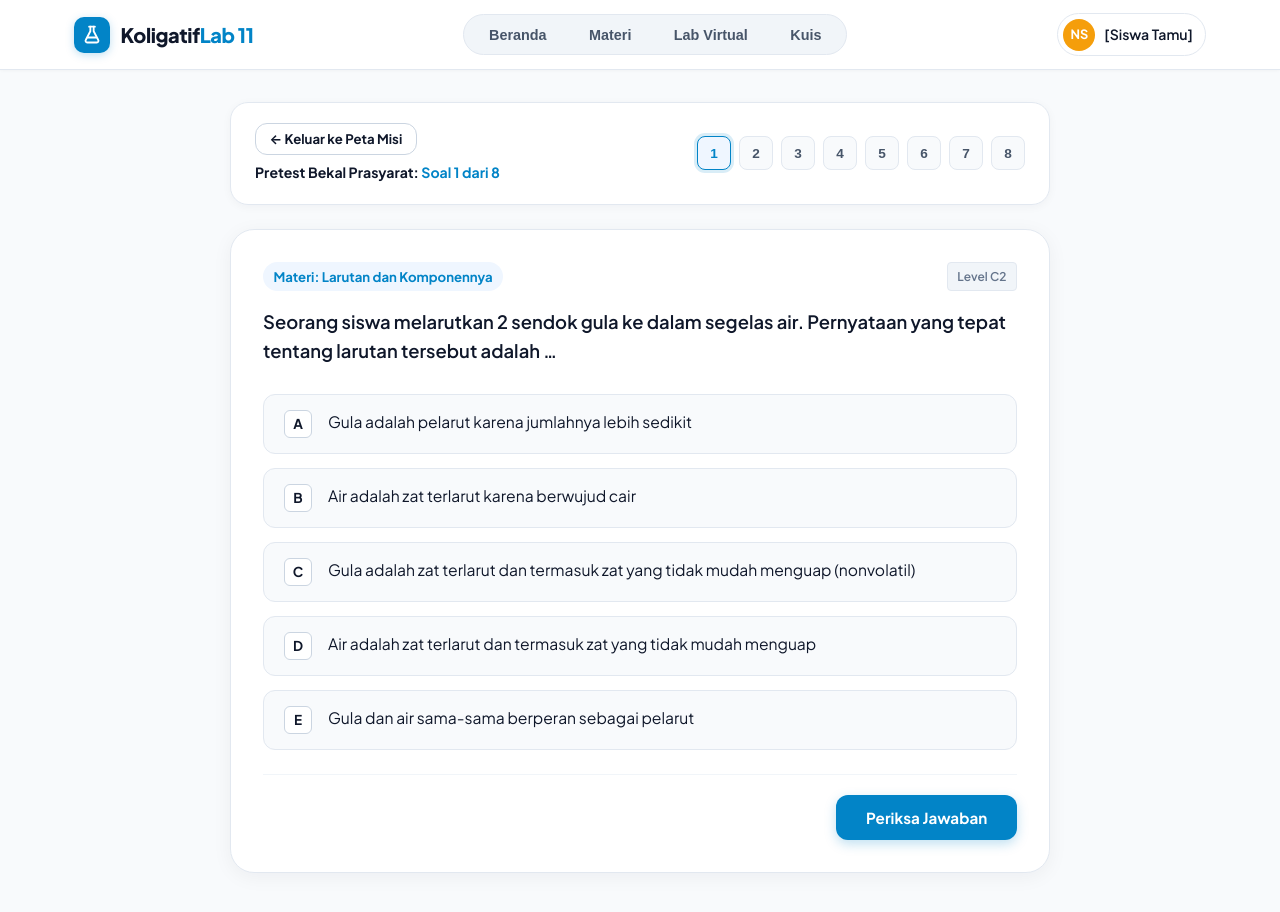
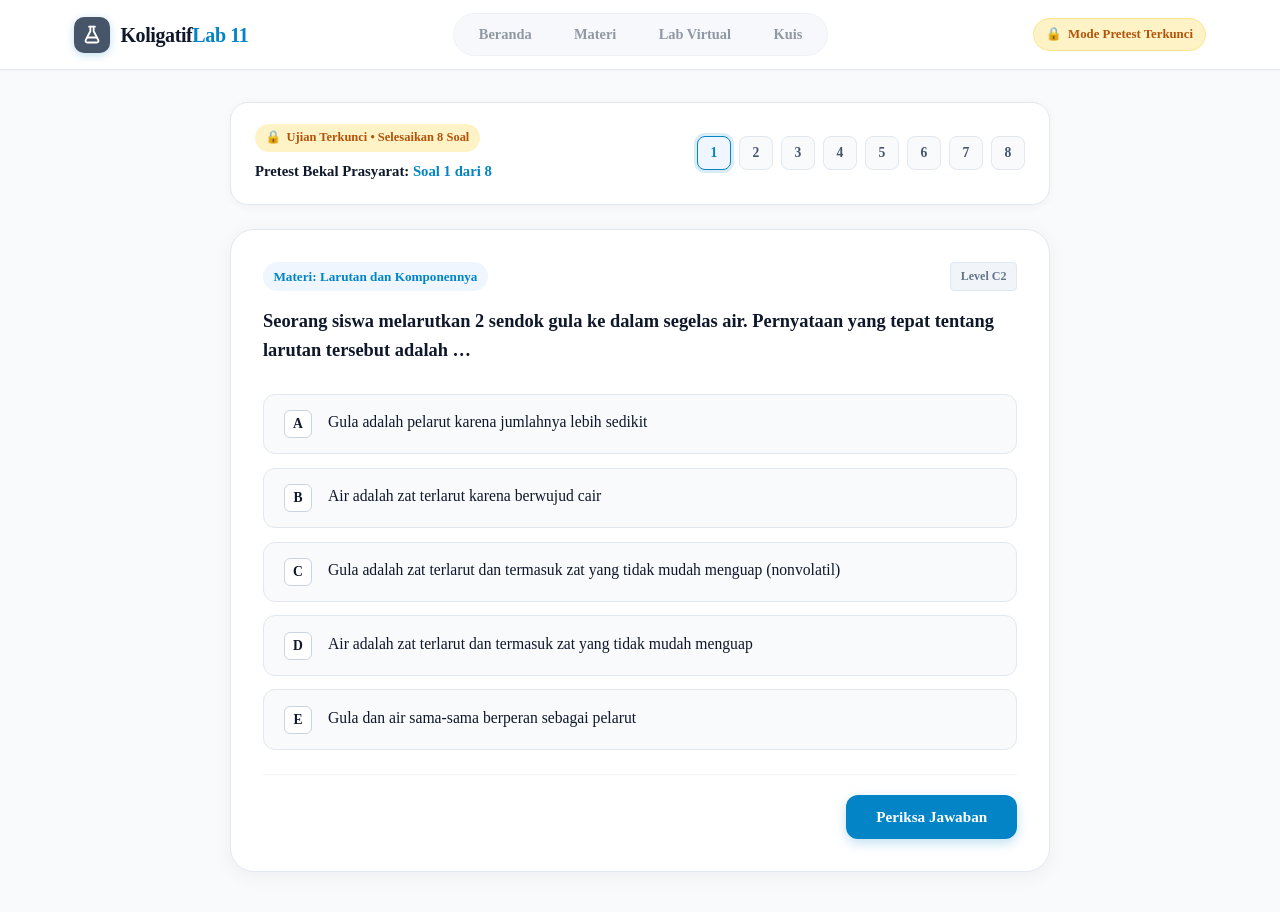
Before and after one commit to poppycahyani213-maker/KimiKoli, a React (Vite) app: page / in a window 1280 px wide. Both pictures are taken after a click on the button "Mulai Misi 1: Pretest & Konsentrasi →". Shown: the top 912 px of the page. Built offline with nearby package versions, Linux system fonts and the light colour scheme.

Commit message:
poppy edit pretest dan font

```diff
--- a/src/App.jsx
+++ b/src/App.jsx
@@ -12,12 +12,15 @@ import Chapter1Page from './features/chapter1-concentration/Chapter1Page';
  *
  * Mengatur alur:
  * - 'home'     : Beranda interaktif KoligatifLab 11 (Hero, Peta Misi, Gamifikasi)
- * - 'pretest'  : Soal Pretest Prasyarat (8 soal pilihan ganda interaktif)
+ * - 'pretest'  : Soal Pretest Prasyarat (Mode Ujian Terkunci Wajib Selesai)
  * - 'chapter1' : Misi 1 (Materi Konsentrasi Larutan & Simulator Lab Virtual)
  */
 export default function App() {
   const [currentView, setCurrentView] = useState('home');
   const [completedChapters, setCompletedChapters] = useState([]);
+
+  // State penguncian pretest: bernilai true saat pretest berlangsung
+  const [isPretestLocked, setIsPretestLocked] = useState(false);
 
   // Ambil progres tersimpan di peramban
   useEffect(() => {
@@ -26,6 +29,15 @@ export default function App() {
       setCompletedChapters(saved.completedChapters);
     }
   }, []);
+
+  const handleStartPretest = () => {
+    setCurrentView('pretest');
+    setIsPretestLocked(true); // Kunci navigasi keluar
+  };
+
+  const handleFinishPretest = () => {
+    setIsPretestLocked(false); // Buka kunci navigasi setelah soal 8 selesai
+  };
 
   const handleCompleteMission1 = () => {
     if (!completedChapters.includes('chapter1')) {
@@ -40,10 +52,15 @@ export default function App() {
 
   return (
     <div className="app-container">
-      {/* 1. Navbar Bersih KoligatifLab 11 */}
+      {/* 1. Navbar KoligatifLab 11 dengan Proteksi Mode Ujian */}
       <Header
         currentView={currentView}
-        onSelectTab={(tabId) => setCurrentView(tabId)}
+        onSelectTab={(tabId) => {
+          if (!isPretestLocked) {
+            setCurrentView(tabId);
+          }
+        }}
+        isExamLocked={isPretestLocked}
       />
 
       {/* 2. Konten Utama */}
@@ -51,15 +68,22 @@ export default function App() {
         {/* Tampilan 1: Beranda KoligatifLab 11 */}
         {currentView === 'home' && (
           <HomePage
-            onStartMission1={() => setCurrentView('pretest')}
+            onStartMission1={handleStartPretest}
           />
         )}
 
-        {/* Tampilan 2: Soal Pretest Interaktif */}
+        {/* Tampilan 2: Soal Pretest Interaktif (Mode Ujian Terkunci) */}
         {currentView === 'pretest' && (
           <PretestPage
-            onBackToHome={() => setCurrentView('home')}
-            onGoToChapter1={() => setCurrentView('chapter1')}
+            onBackToHome={() => {
+              setIsPretestLocked(false);
+              setCurrentView('home');
+            }}
+            onGoToChapter1={() => {
+              setIsPretestLocked(false);
+              setCurrentView('chapter1');
+            }}
+            onFinishPretest={handleFinishPretest}
           />
         )}
 
@@ -77,7 +101,7 @@ export default function App() {
               </button>
               <button
                 type="button"
-                onClick={() => setCurrentView('pretest')}
+                onClick={handleStartPretest}
                 className="btn btn-outline"
                 style={{ padding: '0.45rem 1rem', fontSize: '0.85rem' }}
               >
--- a/src/components/layout/Header.jsx
+++ b/src/components/layout/Header.jsx
@@ -3,22 +3,32 @@ import React from 'react';
 /**
  * Komponen Navbar KoligatifLab 11
  *
- * Sesuai desain acuan:
- * - Logo & Nama Platform
- * - Pill Tabs: Beranda, Materi, Lab Virtual, Kuis
- * - Avatar Inisial Siswa (tanpa meminta data pribadi)
+ * Mendukung Mode Ujian Terfokus (isExamLocked):
+ * - Jika aktif, seluruh tombol navigasi dinonaktifkan agar siswa fokus
+ *   menyelesaikan pretest hingga tuntas.
  */
-export default function Header({ currentView = 'home', onSelectTab }) {
+export default function Header({ currentView = 'home', onSelectTab, isExamLocked = false }) {
+  const handleNavClick = (tabId) => {
+    if (isExamLocked) {
+      alert("🔒 Mode Ujian Terfokus Aktif: Harap selesaikan seluruh soal pretest terlebih dahulu untuk membuka fitur lainnya.");
+      return;
+    }
+    if (onSelectTab) {
+      onSelectTab(tabId);
+    }
+  };
+
   return (
     <header className="navbar-wrapper">
       <div className="navbar-container">
         {/* 1. Logo Brand */}
         <div
           className="brand-link"
-          onClick={() => onSelectTab && onSelectTab('home')}
-          title="Menuju Beranda KoligatifLab 11"
+          onClick={() => handleNavClick('home')}
+          style={{ cursor: isExamLocked ? 'not-allowed' : 'pointer' }}
+          title={isExamLocked ? "Navigasi dikunci saat pretest berlangsung" : "Menuju Beranda KoligatifLab 11"}
         >
-          <div className="brand-icon">
+          <div className="brand-icon" style={{ background: isExamLocked ? '#475569' : '#0284C7' }}>
             <svg width="20" height="20" viewBox="0 0 24 24" fill="none" stroke="currentColor" strokeWidth="2.2" strokeLinecap="round" strokeLinejoin="round">
               <path d="M10 2v5.5L4.5 18a2 2 0 0 0 1.7 3h11.6a2 2 0 0 0 1.7-3L14 7.5V2"/>
               <path d="M8.5 2h7"/>
@@ -31,25 +41,28 @@ export default function Header({ currentView = 'home', onSelectTab }) {
         </div>
 
         {/* 2. Nav Pills (Beranda, Materi, Lab Virtual, Kuis) */}
-        <nav className="nav-pills">
+        <nav className="nav-pills" style={{ opacity: isExamLocked ? 0.6 : 1 }}>
           <button
             type="button"
             className={`nav-pill-btn ${currentView === 'home' ? 'active' : ''}`}
-            onClick={() => onSelectTab && onSelectTab('home')}
+            onClick={() => handleNavClick('home')}
+            style={{ cursor: isExamLocked ? 'not-allowed' : 'pointer' }}
           >
             Beranda
           </button>
           <button
             type="button"
             className={`nav-pill-btn ${currentView === 'chapter1' ? 'active' : ''}`}
-            onClick={() => onSelectTab && onSelectTab('chapter1')}
+            onClick={() => handleNavClick('chapter1')}
+            style={{ cursor: isExamLocked ? 'not-allowed' : 'pointer' }}
           >
             Materi
           </button>
           <button
             type="button"
             className="nav-pill-btn"
-            onClick={() => onSelectTab && onSelectTab('chapter1')}
+            onClick={() => handleNavClick('chapter1')}
+            style={{ cursor: isExamLocked ? 'not-allowed' : 'pointer' }}
             title="Laboratorium Virtual Larutan"
           >
             Lab Virtual
@@ -57,13 +70,38 @@ export default function Header({ currentView = 'home', onSelectTab }) {
           <button
             type="button"
             className="nav-pill-btn"
-            onClick={() => alert("Kuis komprehensif akan terbuka otomatis setelah Anda menuntaskan misi lab.")}
+            onClick={() => {
+              if (isExamLocked) {
+                handleNavClick('quiz');
+              } else {
+                alert("Kuis komprehensif akan terbuka otomatis setelah Anda menuntaskan misi lab.");
+              }
+            }}
+            style={{ cursor: isExamLocked ? 'not-allowed' : 'pointer' }}
           >
             Kuis
           </button>
         </nav>
 
-        {/* 3. User Avatar Chip */}
+        {/* 3. Status Chip / Mode Ujian Indikator */}
+        <div style={{ display: 'flex', alignItems: 'center', gap: '0.75rem' }}>
+          {isExamLocked ? (
+            <div style={{
+              display: 'inline-flex',
+              alignItems: 'center',
+              gap: '0.4rem',
+              background: '#FEF3C7',
+              color: '#B45309',
+              border: '1px solid #FDE68A',
+              padding: '0.35rem 0.75rem',
+              borderRadius: 'var(--radius-full)',
+              fontSize: '0.8rem',
+              fontWeight: 700
+            }}>
+              <span>🔒</span>
+              <span>Mode Pretest Terkunci</span>
+            </div>
+          ) : (
             <div className="user-chip" title="Mode Siswa Mandiri">
               <div className="user-avatar-circle">
                 NS
@@ -72,6 +110,8 @@ export default function Header({ currentView = 'home', onSelectTab }) {
                 [Siswa Tamu]
               </span>
             </div>
+          )}
+        </div>
       </div>
     </header>
   );
--- a/src/features/pretest/PretestPage.jsx
+++ b/src/features/pretest/PretestPage.jsx
@@ -1,16 +1,17 @@
-import React, { useState } from 'react';
+import React, { useState, useEffect } from 'react';
 import { PRETEST_QUESTIONS } from '../../data/pretestQuestions';
 
 /**
  * Komponen PretestPage
  *
- * Aturan Pengerjaan:
+ * Aturan Pengerjaan & Mode Ujian Terkunci:
  * - Kunci jawaban TIDAK dimunculkan di awal.
  * - Siswa memilih opsi A, B, C, D, atau E lalu menekan "Periksa Jawaban".
  * - Jika SALAH: Munculkan tanda salah, kunci jawaban yang benar, dan pembahasannya.
  * - Jika BENAR: Munculkan tanda benar, apresiasi, dan alasan ilmiah mengapa jawaban tersebut tepat.
+ * - Siswa TIDAK BISA KELUAR atau pindah fitur lain sebelum 8 soal selesai dikerjakan.
  */
-export default function PretestPage({ onBackToHome, onGoToChapter1 }) {
+export default function PretestPage({ onBackToHome, onGoToChapter1, onFinishPretest }) {
   const [currentIndex, setCurrentIndex] = useState(0);
   const [selectedOption, setSelectedOption] = useState(null);
   const [isSubmitted, setIsSubmitted] = useState(false);
@@ -22,9 +23,25 @@ export default function PretestPage({ onBackToHome, onGoToChapter1 }) {
   const currentQ = PRETEST_QUESTIONS[currentIndex];
   const totalQuestions = PRETEST_QUESTIONS.length;
 
+  // Proteksi: Mencegah siswa menutup tab/refresh peramban saat pretest sedang berjalan
+  useEffect(() => {
+    const handleBeforeUnload = (e) => {
+      if (!isFinished) {
+        e.preventDefault();
+        e.returnValue = 'Pretest sedang berlangsung. Progres Anda akan hilang jika keluar sekarang.';
+        return e.returnValue;
+      }
+    };
+
+    window.addEventListener('beforeunload', handleBeforeUnload);
+    return () => {
+      window.removeEventListener('beforeunload', handleBeforeUnload);
+    };
+  }, [isFinished]);
+
   // Pilih jawaban
   const handleSelectOption = (key) => {
-    if (isSubmitted) return; // Jika sudah diperiksa, jangan ubah lagi sebelum lanjut
+    if (isSubmitted) return; // Jika sudah diperiksa, kunci pilihan sebelum lanjut
     setSelectedOption(key);
   };
 
@@ -60,6 +77,9 @@ export default function PretestPage({ onBackToHome, onGoToChapter1 }) {
       }
     } else {
       setIsFinished(true);
+      if (onFinishPretest) {
+        onFinishPretest(); // Buka kunci navigasi
+      }
     }
   };
 
@@ -78,10 +98,9 @@ export default function PretestPage({ onBackToHome, onGoToChapter1 }) {
 
   // Hitung skor total
   const correctCount = Object.values(history).filter(h => h.isCorrect).length;
-  const attemptedCount = Object.keys(history).length;
 
   // =========================================================
-  // TAMPILAN 1: RINGKASAN AKHIR PRETEST
+  // TAMPILAN 1: RINGKASAN AKHIR PRETEST (KUNCI TERBUKA)
   // =========================================================
   if (isFinished) {
     const scorePercentage = Math.round((correctCount / totalQuestions) * 100);
@@ -91,12 +110,29 @@ export default function PretestPage({ onBackToHome, onGoToChapter1 }) {
         <div className="quiz-summary-card">
           <div style={{ fontSize: '3rem', marginBottom: '0.5rem' }}>🎯</div>
 
+          <div style={{
+            display: 'inline-flex',
+            alignItems: 'center',
+            gap: '0.4rem',
+            background: '#ECFDF5',
+            color: '#065F46',
+            border: '1px solid #A7F3D0',
+            padding: '0.35rem 0.85rem',
+            borderRadius: 'var(--radius-full)',
+            fontSize: '0.8rem',
+            fontWeight: 700,
+            marginBottom: '0.75rem'
+          }}>
+            <span>🔓</span>
+            <span>Pretest Tuntas • Akses Fitur Lain Terbuka</span>
+          </div>
+
           <h2 style={{ fontSize: '1.8rem', fontWeight: 800, margin: '0 0 0.5rem', color: '#0F172A' }}>
             Pretest Selesai! Bekal Awal Terpetakan
           </h2>
 
           <p style={{ color: '#64748B', maxWidth: '520px', margin: '0 auto 1.75rem', lineHeight: 1.6 }}>
-            Terima kasih telah mencoba mengukur pemahaman awalmu. Pretest ini dirancang untuk mendiagnosis konsep prasyarat dan tidak memengaruhi nilai rapor.
+            Luar biasa! Kamu telah menuntaskan seluruh 8 soal prasyarat. Sekarang kamu siap mengeksplorasi materi inti dan laboratorium virtual.
           </p>
 
           {/* Kotak Hasil Skor */}
@@ -156,10 +192,9 @@ export default function PretestPage({ onBackToHome, onGoToChapter1 }) {
   }
 
   // =========================================================
-  // TAMPILAN 2: LEMBAR SOAL PRETEST BERJALAN
+  // TAMPILAN 2: LEMBAR SOAL PRETEST BERJALAN (TERKUNCI)
   // =========================================================
   const isCorrect = isSubmitted && selectedOption === currentQ.correctKey;
-  const isWrong = isSubmitted && selectedOption !== currentQ.correctKey;
   const correctOptionObj = currentQ.options.find(o => o.key === currentQ.correctKey);
 
   return (
@@ -167,15 +202,23 @@ export default function PretestPage({ onBackToHome, onGoToChapter1 }) {
       {/* 1. Header & Stepper Soal */}
       <div className="quiz-header-card">
         <div>
-          <button
-            type="button"
-            className="btn btn-secondary"
-            onClick={onBackToHome}
-            style={{ padding: '0.4rem 0.85rem', fontSize: '0.825rem', marginBottom: '0.4rem' }}
-          >
-            ← Keluar ke Peta Misi
-          </button>
-          <div style={{ fontSize: '0.88rem', fontWeight: 700, color: '#0F172A' }}>
+          <div style={{
+            display: 'inline-flex',
+            alignItems: 'center',
+            gap: '0.35rem',
+            background: '#FEF3C7',
+            color: '#B45309',
+            padding: '0.25rem 0.65rem',
+            borderRadius: 'var(--radius-full)',
+            fontSize: '0.78rem',
+            fontWeight: 700,
+            marginBottom: '0.5rem'
+          }}>
+            <span>🔒</span>
+            <span>Ujian Terkunci • Selesaikan 8 Soal</span>
+          </div>
+
+          <div style={{ fontSize: '0.92rem', fontWeight: 800, color: '#0F172A' }}>
             Pretest Bekal Prasyarat: <span style={{ color: '#0284C7' }}>Soal {currentIndex + 1} dari {totalQuestions}</span>
           </div>
         </div>
--- a/src/index.css
+++ b/src/index.css
@@ -13,12 +13,18 @@ html, body {
   padding: 0;
   background-color: var(--bg-primary);
   min-height: 100vh;
+  font-family: 'Times New Roman', Times, serif;
+}
+
+button, input, select, textarea {
+  font-family: 'Times New Roman', Times, serif;
 }
 
 #root {
   min-height: 100vh;
   display: flex;
   flex-direction: column;
+  font-family: 'Times New Roman', Times, serif;
 }
 
 /* Base App Layout */
--- a/src/styles/typography.css
+++ b/src/styles/typography.css
@@ -1,22 +1,27 @@
 /* Scientific Typography & Equations */
+body, button, input, select, textarea {
+  font-family: 'Times New Roman', Times, serif;
+}
+
 body {
-  font-family: var(--font-sans);
+  font-family: 'Times New Roman', Times, serif;
   color: var(--text-main);
   line-height: 1.6;
   -webkit-font-smoothing: antialiased;
 }
 
 h1, h2, h3, h4, h5, h6 {
+  font-family: 'Times New Roman', Times, serif;
   color: var(--text-main);
   font-weight: 700;
   line-height: 1.25;
   margin-top: 0;
 }
 
-h1 { font-size: 2rem; }
-h2 { font-size: 1.5rem; }
-h3 { font-size: 1.25rem; }
-h4 { font-size: 1.1rem; }
+h1 { font-size: 2.1rem; }
+h2 { font-size: 1.6rem; }
+h3 { font-size: 1.3rem; }
+h4 { font-size: 1.15rem; }
 
 p {
   margin-top: 0;
@@ -47,8 +52,8 @@ sub {
   border-radius: var(--radius-md);
   padding: 1rem 1.25rem;
   margin: 1.25rem 0;
-  font-family: var(--font-sans);
-  font-size: 1.15rem;
+  font-family: 'Times New Roman', Times, serif;
+  font-size: 1.18rem;
   font-weight: 600;
   color: var(--primary-dark);
   display: flex;
@@ -59,12 +64,12 @@ sub {
 }
 
 .formula-symbol {
-  font-family: var(--font-mono);
+  font-family: 'Times New Roman', Times, serif;
   background: #FFFFFF;
   padding: 0.2rem 0.5rem;
   border-radius: var(--radius-sm);
   border: 1px solid var(--border-light);
-  font-size: 0.95em;
+  font-size: 1em;
 }
 
 .text-muted {
--- a/src/styles/variables.css
+++ b/src/styles/variables.css
@@ -48,8 +48,8 @@
   --radius-full: 9999px;
 
   /* Typography */
-  --font-sans: 'Plus Jakarta Sans', system-ui, -apple-system, BlinkMacSystemFont, 'Segoe UI', Roboto, sans-serif;
-  --font-mono: 'JetBrains Mono', Consolas, Monaco, monospace;
+  --font-sans: 'Times New Roman', Times, serif;
+  --font-mono: 'Times New Roman', Times, serif;
 
   /* Layout */
   --max-content-width: 1180px;
```
Lines whose indentation alone changed are shown as unchanged.
